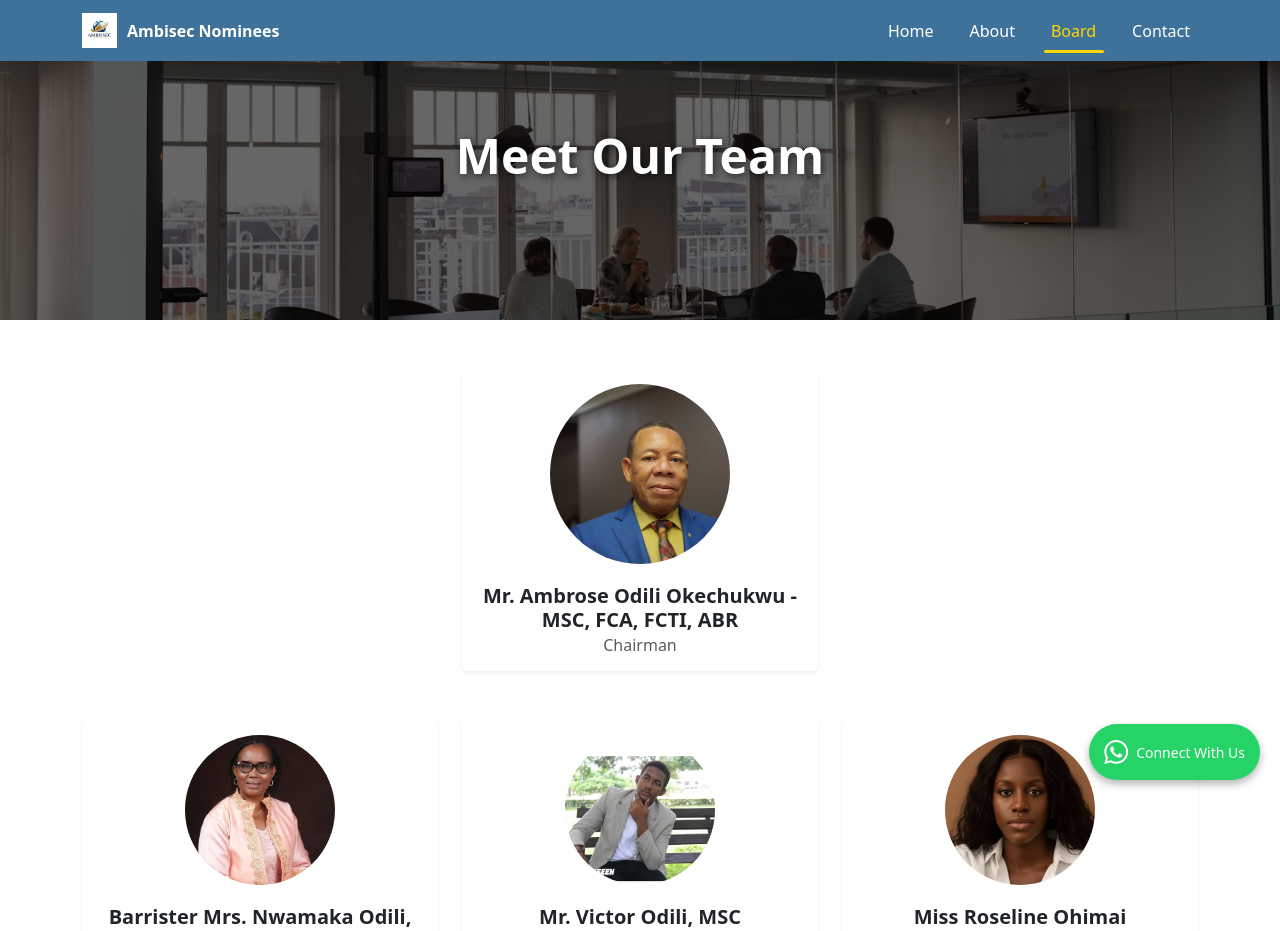
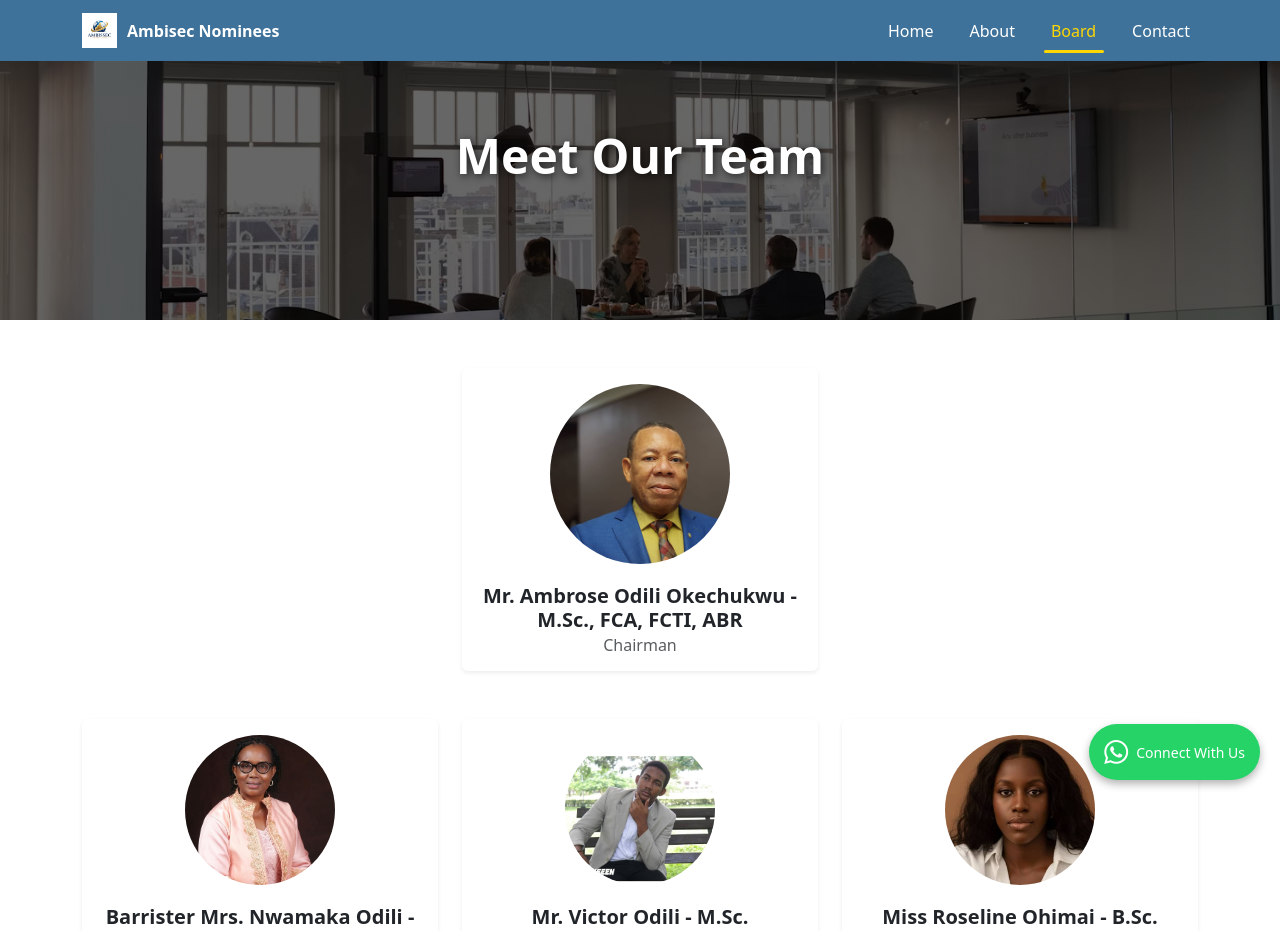
Before and after one commit to melvincbenjamin/ambisec-nominees-limited, a React (Vite) app: page /board in a window 1280 px wide. Shown: the top 931 px of the page. Built offline with nearby package versions, Linux system fonts and the light colour scheme.

Commit message:
updated board

```diff
--- a/src/pages/Board.jsx
+++ b/src/pages/Board.jsx
@@ -9,22 +9,22 @@ import Roseline from "../assets/Roseline.jpeg"
 
 const boardMembers = [
   {
-    name: "Mr. Ambrose Odili Okechukwu - MSC, FCA, FCTI, ABR",
+    name: "Mr. Ambrose Odili Okechukwu - M.Sc., FCA, FCTI, ABR",
     position: "Chairman",
     image: Odili2
   },
   {
-    name: "Barrister Mrs. Nwamaka Odili, PhD, BL, LLM",
+    name: "Barrister Mrs. Nwamaka Odili - PhD, BL, LLM",
     position: "Managing Director",
     image: MrsOdili
   },
   {
-    name: "Mr. Victor Odili, MSC",
+    name: "Mr. Victor Odili - M.Sc.",
     position: "Director",
     image: OdiliVictor
   },
   {
-    name: "Miss Roseline Ohimai",
+    name: "Miss Roseline Ohimai - B.Sc.",
     position: "Head of Operations",
     image: Roseline
   },
```
